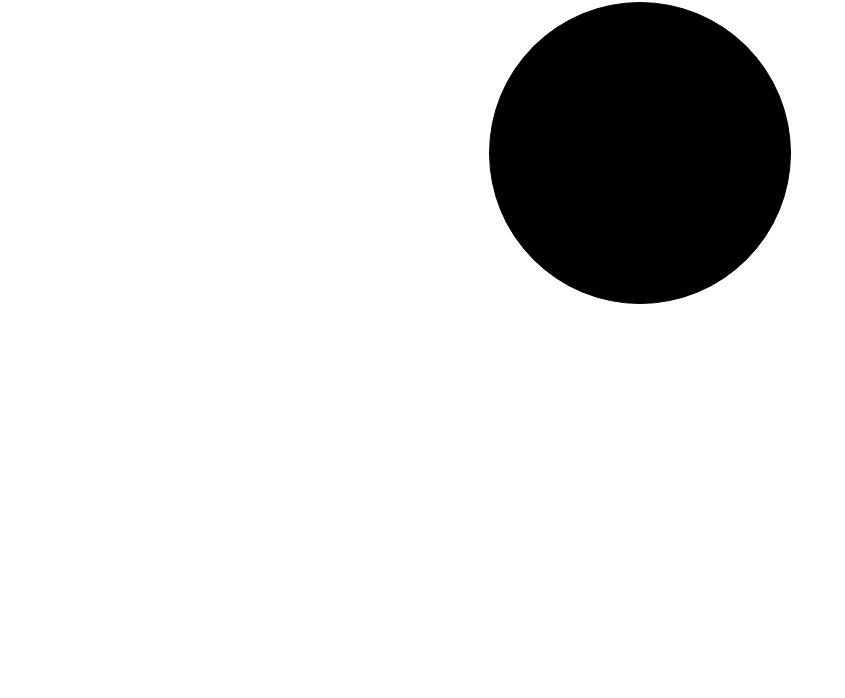
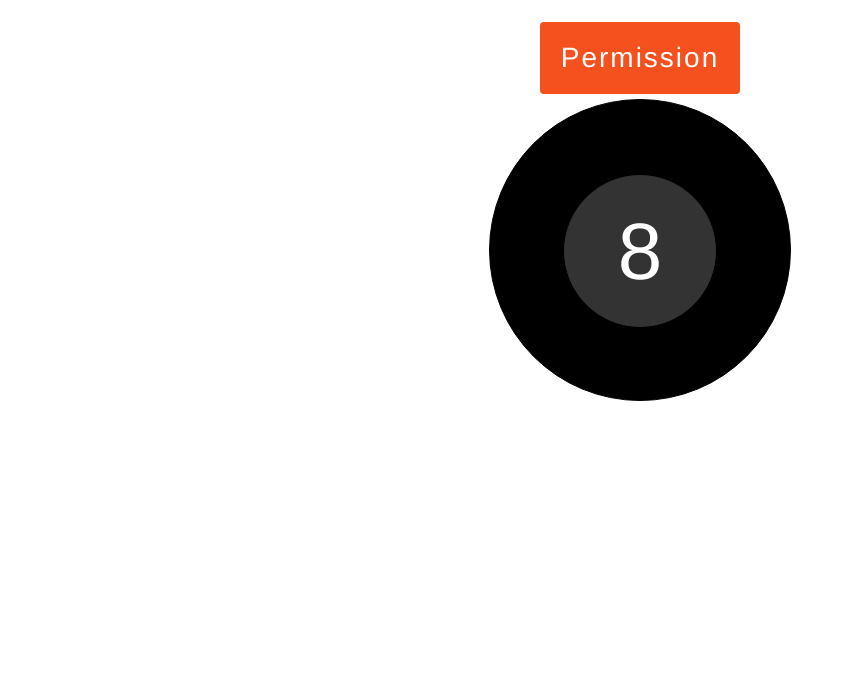
Before and after one commit to willensoll/magic8ball.io, a plain HTML site: page index.html in a window 1280 px wide. Shown: the part 102-800 px from the top of the page, without its empty margins (0-845 px from the left). Drawn offline with Linux system fonts and the light colour scheme.

Commit message:
style ball

```diff
--- a/index.html
+++ b/index.html
@@ -13,8 +13,12 @@
 
 <body>
     <h1>Magic 8 Ball</h1>
-    <div id="eight-ball" class="eight-ball">
-
+    <button class="button" id="permission" style="vertical-align:middle"><span>Permission</span></button>
+    <div class="eight-ball">
+      <div class="answer">
+        <p id="eight">8</p>
+        <p id="answer"></p>
+      </div>
     <script src="lib/shake.js"></script>
     <script src="js/magic-8-ball.js"></script>
 </body>
--- a/js/magic-8-ball.js
+++ b/js/magic-8-ball.js
@@ -9,7 +9,7 @@ var myShakeEvent = new Shake({
     timeout: 1000 // optional, determines the frequency of event generation
 });
 
-window.addEventListener('load', () => {
+document.addEventListener("permission").addEventListener("click", () => {
     if (typeof DeviceOrientationEvent.requestPermission === 'function') {
         DeviceOrientationEvent.requestPermission()
           .then(permissionState => {
@@ -20,18 +20,15 @@ window.addEventListener('load', () => {
           .catch(console.error);
         } else {
             window.addEventListener('shake', shakeEventDidOccur, false);
-        }
-    })
+        }})
 
 myShakeEvent.start();
-
-
-
 
 //function to call when shake occurs
 function shakeEventDidOccur () {
     //put your own code here etc.
-    alert(quoteArray[getRandomInt(5)]);
+    eight.innerText = "";
+    answer.innerText = quoteArray[getRandomInt(5)];
 }
 
 function getRandomInt(max) {
--- a/style/8ball.css
+++ b/style/8ball.css
@@ -1,13 +1,16 @@
-h1 { font-weight: 100; font-size: 2.5em;}
-
-#content {
- width: 600px;
- margin: 0 auto;
- margin-top: 50px;
- border: 1px dotted black;
+body {
     text-align: center;
     font-family: 'Helvetica Neue', arial;
     font-weight: 100;
+  }
+
+  h1 {
+    font-weight: 100;
+    font-size: 3em;
+  }
+
+  p {
+    margin: 0;
   }
 
   div.eight-ball {
@@ -17,8 +20,6 @@ div.eight-ball {
     width: 300px;
     height: 300px;
     margin: 0 auto;
-  margin-bottom: 30px;
-  margin-top: 30px;
   }
 
   div.answer {
@@ -37,22 +38,30 @@ p#eight {
   }
 
   p#answer {
-  padding: 23px;
+    padding: 25px;
     color: lightblue;
     letter-spacing: 2px;
-  font-size:18px;
   }
 
-#question {
+  button, input {
     margin: 20px;
     padding: 10px;
-  width: 400px;
-  font-size:22px;
+    border: 1px solid black;
+    border-radius: 10px;
+    cursor: pointer;
+    font-size: 1.2em;
+    font-family: 'Helvetica Neue', arial;
+    font-weight: 100;
+    letter-spacing: 2px;
+    transition: .5s font-size;
   }
 
-#info {
-  font-size: 22px;
+  button:hover {
+    font-size: 1.4em;
   }
+
+
+
 
 .button {
   display: inline-block;
```
Lines whose indentation alone changed are shown as unchanged.
